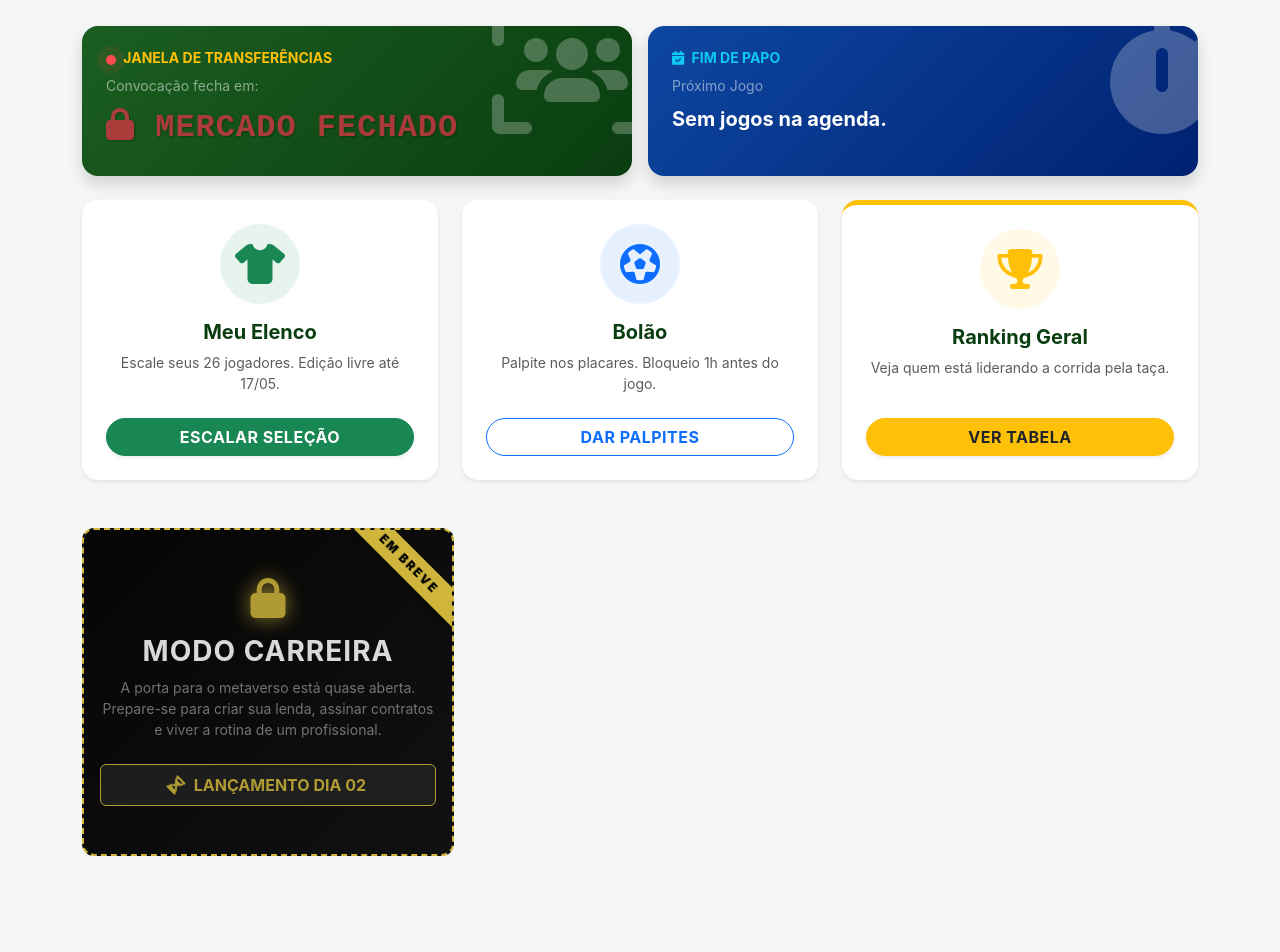
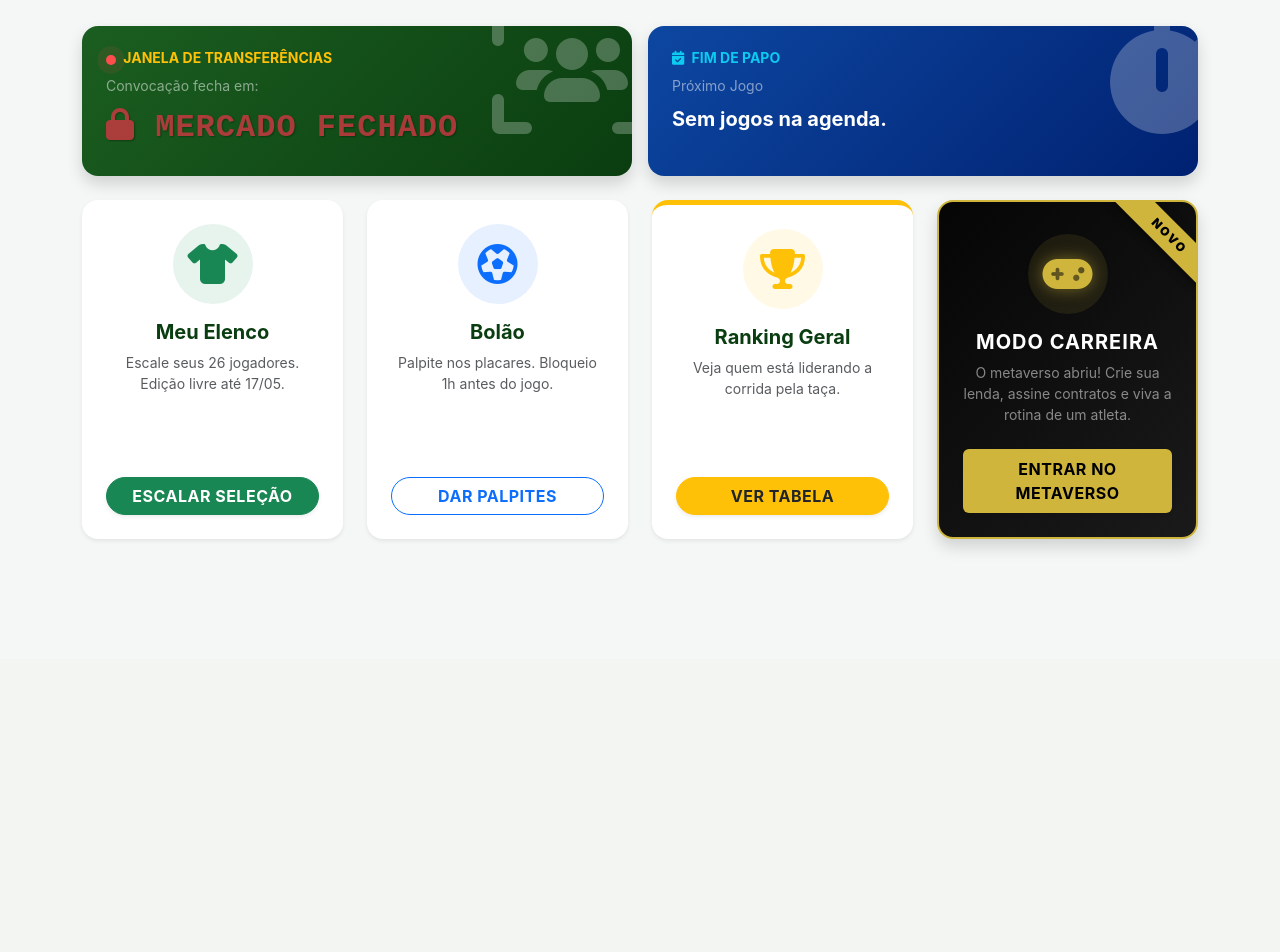
Before and after one commit to JullioDutra/BolaoCopa, a Django app: template templates/core/dashboard.html in a window 1280 px wide. Shown: the part 299-1251 px from the top of the page. After the commit the page ends 848 px from the top, so only its background shows below. Run offline with Django 5.2, Linux system fonts and the light colour scheme; the template is opened without the code that fills it, so the values that code supplies are empty.

Commit message:
Refactor dashboard layout for game options

```diff
--- a/templates/core/dashboard.html
+++ b/templates/core/dashboard.html
@@ -118,7 +118,7 @@
 <!-- Opções de Jogo (Cards) -->
 <div class="row g-4 mb-5">
     <!-- Convocação -->
-    <div class="col-12 col-md-4">
+    <div class="col-12 col-md-6 col-lg-3">
         <div class="card card-action card-clean h-100 text-center p-4 shadow-sm border-0 rounded-4">
             <div class="card-body d-flex flex-column p-0">
                 <div class="mb-3">
@@ -138,7 +138,7 @@
     </div>
 
     <!-- Bolão -->
-    <div class="col-12 col-md-4">
+    <div class="col-12 col-md-6 col-lg-3">
         <div class="card card-action card-clean h-100 text-center p-4 shadow-sm border-0 rounded-4">
             <div class="card-body d-flex flex-column p-0">
                 <div class="mb-3">
@@ -158,7 +158,7 @@
     </div>
 
     <!-- Ranking -->
-    <div class="col-12 col-md-4">
+    <div class="col-12 col-md-6 col-lg-3">
         <div class="card card-action card-clean h-100 text-center p-4 shadow-sm border-0 rounded-4" style="border-top: 5px solid #ffc107 !important;">
             <div class="card-body d-flex flex-column p-0">
                 <div class="mb-3">
@@ -176,25 +176,25 @@
             </div>
         </div>
     </div>
-</div>
 
-    <!-- Modo Carreira -->
-<div class="col-md-6 col-lg-4 mb-4">
-    <div class="card h-100 text-center card-locked-teaser" style="background: linear-gradient(135deg, #050505, #111111); border: 2px dashed #cfb53b; border-radius: 12px;">
-
-        <div class="ribbon-teaser text-uppercase">Em Breve</div>
-
-        <div class="card-body py-5" style="opacity: 0.85;">
-            <div class="mb-3 position-relative">
-                <i class="fa-solid fa-lock fs-1" style="color: #cfb53b; text-shadow: 0 0 20px rgba(207, 181, 59, 0.8);"></i>
+    <!-- Modo Carreira (ATIVO) -->
+    <div class="col-12 col-md-6 col-lg-3">
+        <div class="card card-action h-100 text-center shadow border-0 rounded-4 position-relative overflow-hidden" style="background: linear-gradient(135deg, #050505, #1a1a1a); border: 2px solid #cfb53b !important;">
+            <div class="ribbon-teaser text-uppercase">NOVO</div>
+            <div class="card-body p-4 d-flex flex-column">
+                <div class="mb-3 mt-2">
+                    <div class="rounded-circle d-inline-flex align-items-center justify-content-center" style="width: 80px; height: 80px; background-color: rgba(207, 181, 59, 0.1);">
+                        <i class="fa-solid fa-gamepad fs-1" style="color: #cfb53b; text-shadow: 0 0 15px rgba(207, 181, 59, 0.5);"></i>
+                    </div>
+                </div>
+                <h5 class="fw-bold text-uppercase text-white mb-2" style="letter-spacing: 1px;">Modo Carreira</h5>
+                <p class="text-white-50 small mb-4">O metaverso abriu! Crie sua lenda, assine contratos e viva a rotina de um atleta.</p>
+                <div class="mt-auto">
+                    <a href="{% url 'modocarreira:dashboard' %}" class="btn fw-bold text-uppercase w-100 py-2 shadow-sm" style="background-color: #cfb53b; color: #000; letter-spacing: 0.5px; border: none;">
+                        Entrar no Metaverso
+                    </a>
+                </div>
             </div>
-
-            <h3 class="fw-bold text-uppercase text-white" style="letter-spacing: 1px;">Modo Carreira</h3>
-            <p class="text-white-50 small mb-4">A porta para o metaverso está quase aberta. Prepare-se para criar sua lenda, assinar contratos e viver a rotina de um profissional.</p>
-
-            <button class="btn fw-bold text-uppercase w-100 py-2 disabled" style="background-color: #222; color: #cfb53b; border: 1px solid #cfb53b; cursor: not-allowed; opacity: 1;">
-                <i class="fa-solid fa-hourglass-half fa-spin-pulse me-2" style="--fa-animation-duration: 3s;"></i> Lançamento Dia 02
-            </button>
         </div>
     </div>
 </div>
```
